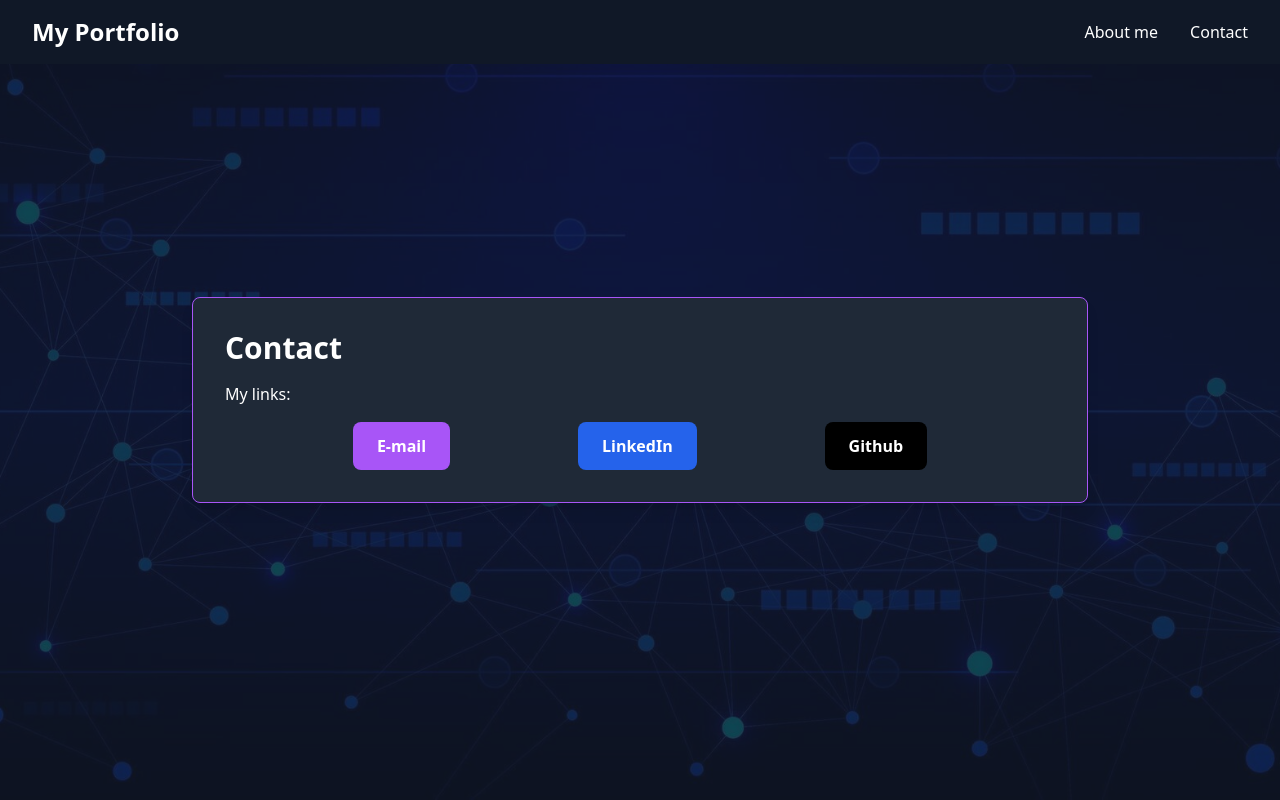
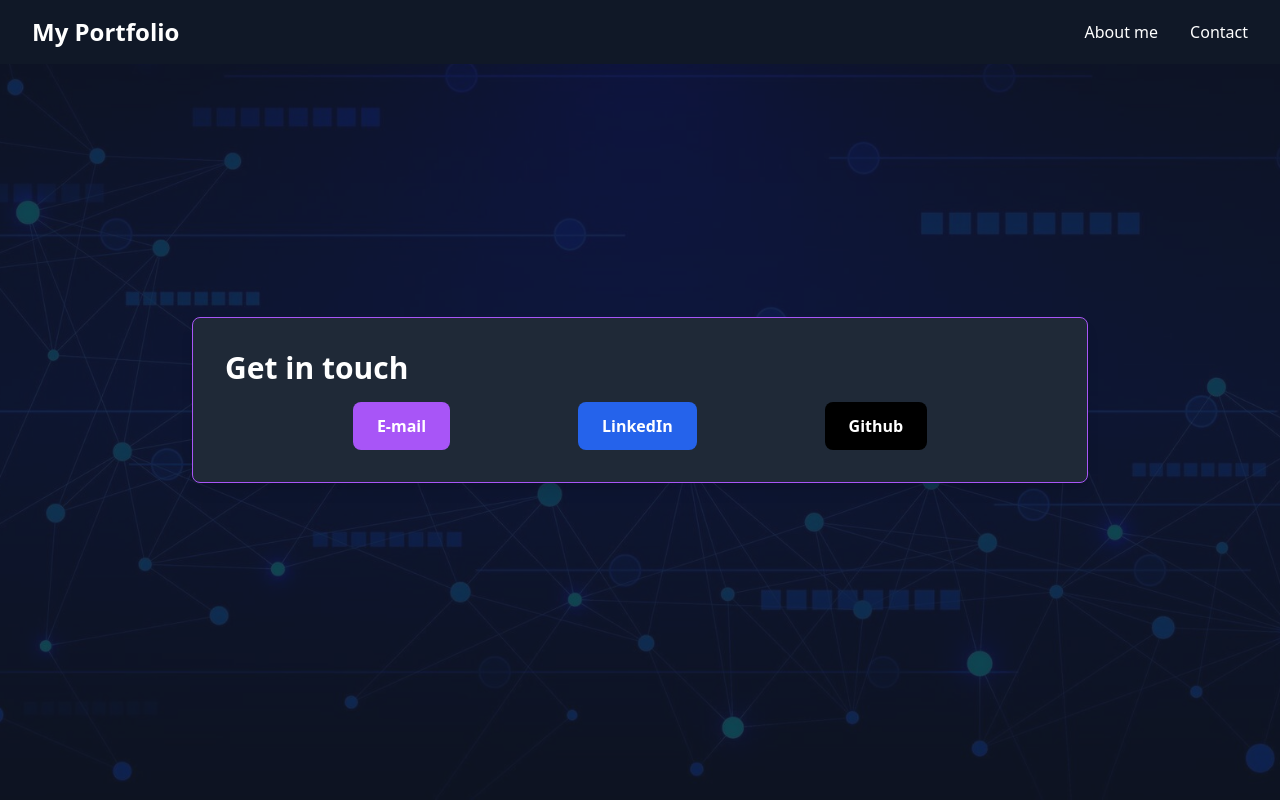
Before and after one commit to Meninho21/portfolio, a plain HTML site: page contact.html in a window 1280 px wide. Drawn offline with nearby package versions, Linux system fonts and the light colour scheme.

Commit message:
updated text

```diff
--- a/contact.html
+++ b/contact.html
@@ -61,9 +61,8 @@
            opacity-0 translate-y-32 transition-all duration-1000 ease-out border border-purple-500 rounded-lg p-6">
             <div class="flex flex-col w-full">
                 <h2 class="text-3xl font-bold text-white">
-                    Contact
+                    Get in touch
                 </h2>
-                <p class="text-white mt-4">My links:</p>
             </div>
             <div class="flex w-full justify-evenly mt-4">
                 <a href="mailto:filomeno_antunes@hotmail.com"
```
